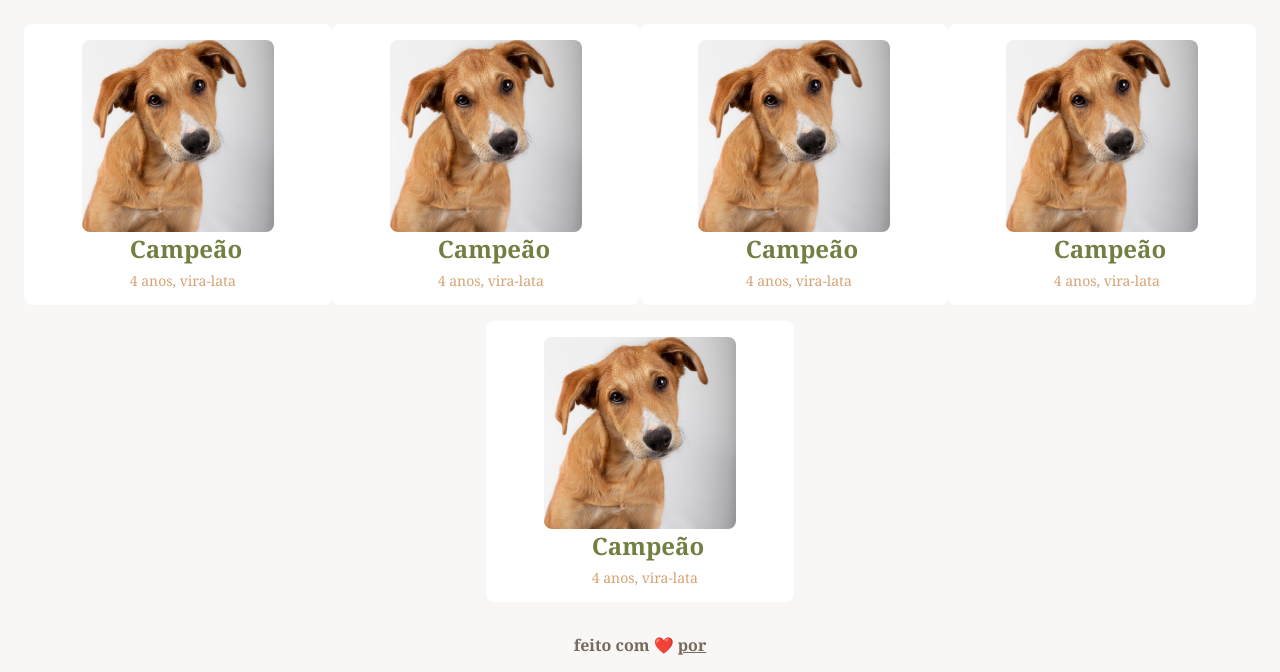
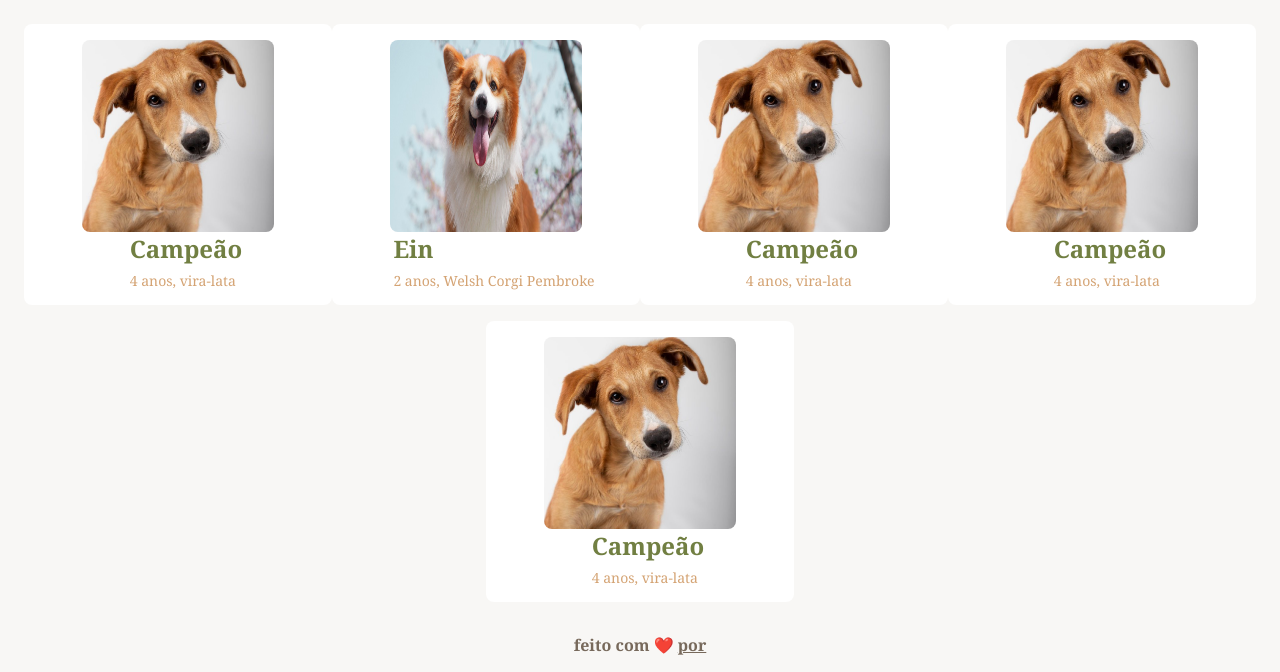
Before and after one commit to rmosias2/hacktoberfest-2021, a plain HTML site: page lista.html in a window 1280 px wide. Shown: the part 154-826 px from the top of the page. Drawn offline with Linux system fonts and the light colour scheme.

Commit message:
Adição de Ein à lista de pets

```diff
--- a/lista.html
+++ b/lista.html
@@ -21,11 +21,11 @@
             <span class="descricao-pet">4 anos, vira-lata</span>
           </div>
         </a>
-        <a class="item-pet" href="./perfis/campeao.html">
-          <img class="imagem-pet" src="./imagens/pets/campeao.png">
+        <a class="item-pet" href="./perfis/ein.html">
+          <img class="imagem-pet" src="./imagens/pets/ein.jpg">
           <div class="info-pet">
-            <span class="nome-pet">Campeão</span>
-            <span class="descricao-pet">4 anos, vira-lata</span>
+            <span class="nome-pet">Ein</span>
+            <span class="descricao-pet">2 anos, Welsh Corgi Pembroke</span>
           </div>
         </a>
         <a class="item-pet" href="./perfis/campeao.html">
```
